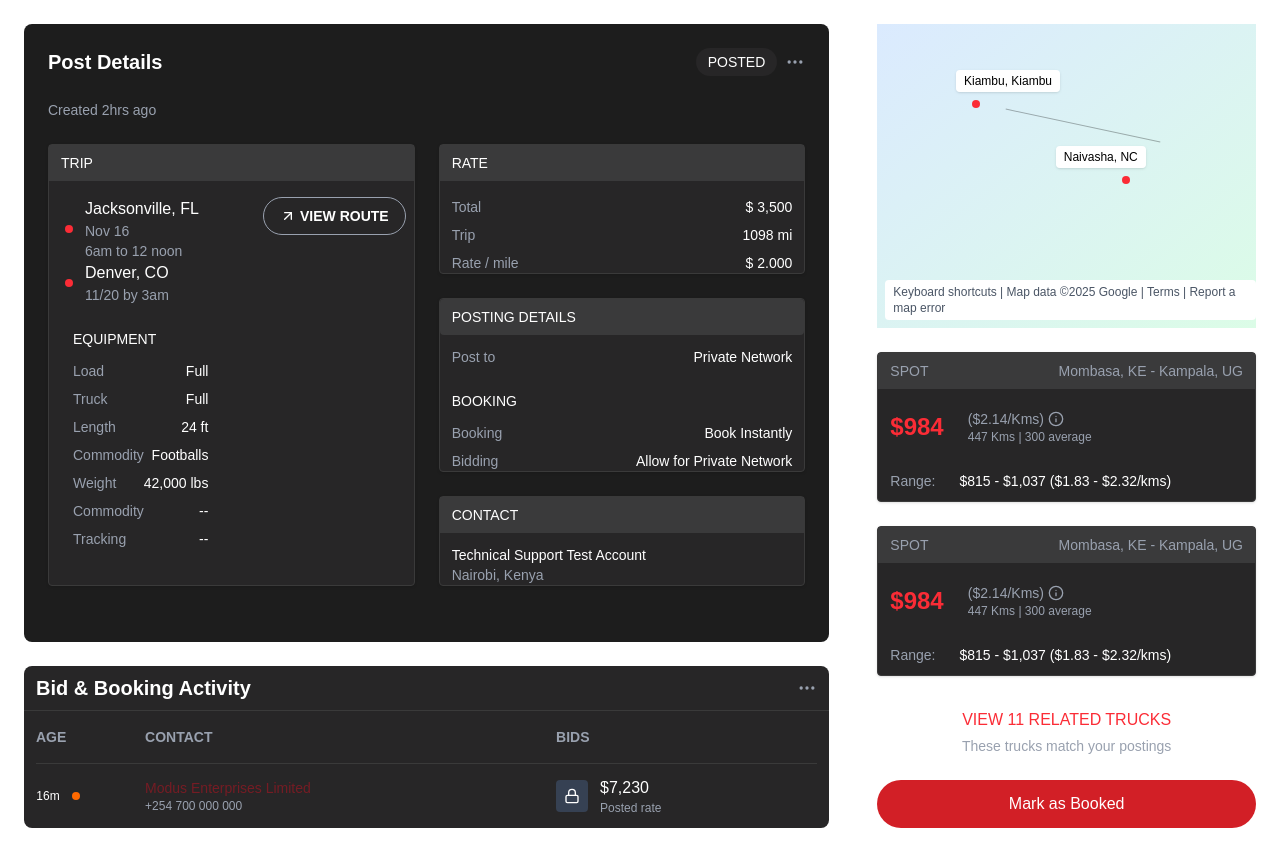
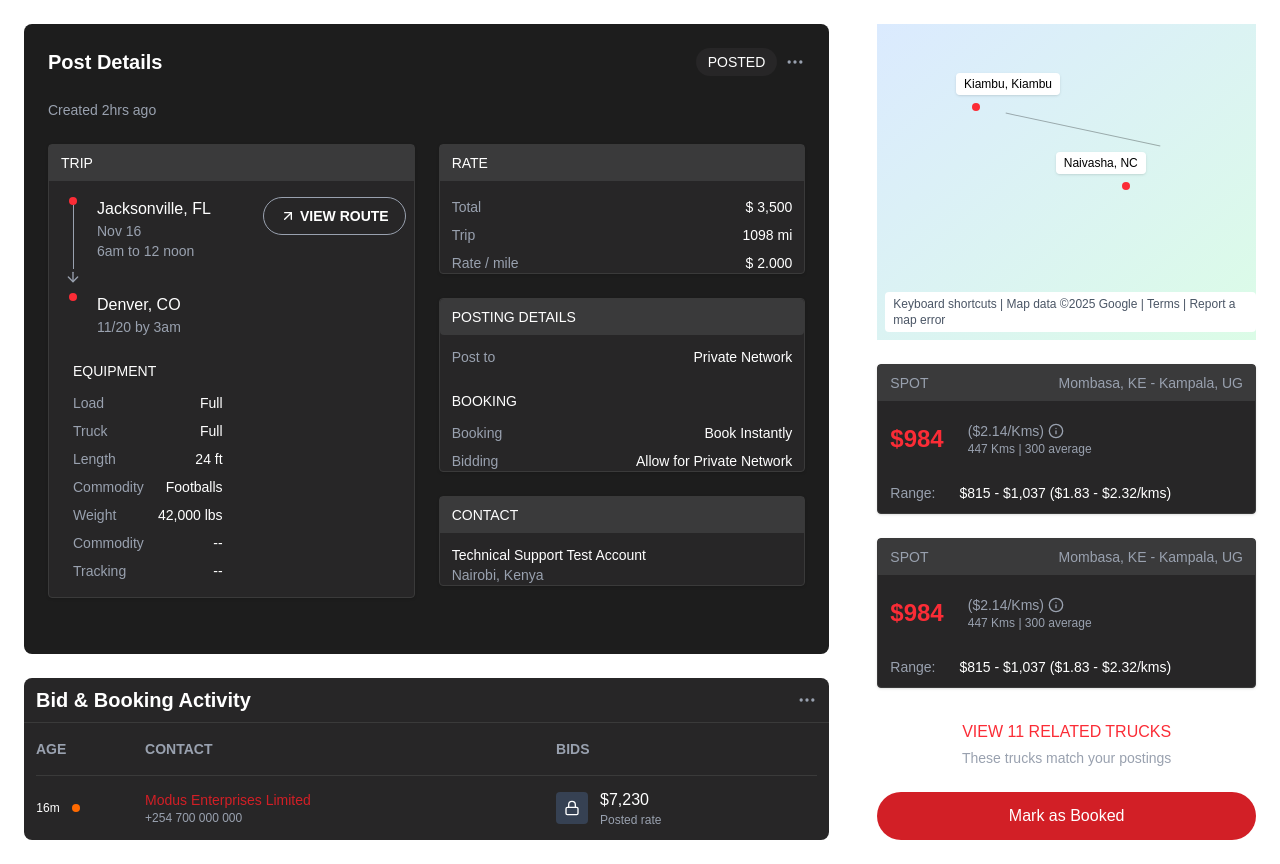
Before and after one commit to mwaijohn/apexloads, a Next.js app: page / in a window 1280 px wide. Built offline with nearby package versions, Linux system fonts and the light colour scheme.

Commit message:
aligned item route view

```diff
--- a/src/app/components/postdetails/BidAndBookingActivityCard.tsx
+++ b/src/app/components/postdetails/BidAndBookingActivityCard.tsx
@@ -31,7 +31,7 @@ const BidAndBookingActivityCard = () => {
                             </td>
                             <td className="py-3">
                                 <div>
-                                    <p className="text-[#751c24] text-sm">Modus Enterprises Limited</p>
+                                    <p className="text-[#d21f26] text-sm">Modus Enterprises Limited</p>
                                     <p className="text-gray-400 text-xs">+254 700 000 000</p>
                                 </div>
                             </td>
--- a/src/app/components/postdetails/TripCard.tsx
+++ b/src/app/components/postdetails/TripCard.tsx
@@ -1,5 +1,5 @@
 import React from 'react';
-import { ArrowRight, ArrowUpRight } from 'lucide-react';
+import { ArrowDown, ArrowUpRight } from 'lucide-react';
 
 const TripCard = () => {
     return (
@@ -7,52 +7,64 @@ const TripCard = () => {
             <h3 className="text-sm font-medium mb-4 bg-[#3a3a3b] px-3 py-2">TRIP</h3>
             <div className="space-y-4 px-2 flex flex-row justify-between">
                 <div className='px-2'>
-                    <div className="flex items-center">
-                        <div className="w-2 h-2 bg-red-500 rounded-full mr-3"></div>
+                    <div className="flex flex-row items-start">
+                        {/* Timeline */}
+                        <div className="flex flex-col items-center mr-4">
+                            <div className="w-2 h-2 bg-red-500 rounded-full"></div>
+                            <div className="flex flex-col items-center">
+                                <div className="h-4 w-px bg-gray-400"></div>
+                                <div className="h-4 w-px bg-gray-400"></div>
+                                <div className="h-4 w-px bg-gray-400"></div>
+                                <div className="h-4 w-px bg-gray-400"></div>
+                                <ArrowDown className="w-4 h-4 text-gray-400" />
+                            </div>
+                            <div className="w-2 h-2 bg-red-500 rounded-full mt-2"></div>
+                        </div>
+                        {/* Locations */}
+                        <div className="flex flex-col gap-8">
+                            {/* Origin */}
                             <div>
                                 <p className="font-medium">Jacksonville, FL</p>
                                 <p className="text-gray-400 text-sm">Nov 16</p>
                                 <p className="text-gray-400 text-sm">6am to 12 noon</p>
                             </div>
-                    </div>
-                    <div className="flex items-center">
-                        <div className="w-2 h-2 bg-red-500 rounded-full mr-3"></div>
+                            {/* Destination */}
                             <div>
                                 <p className="font-medium">Denver, CO</p>
                                 <p className="text-gray-400 text-sm">11/20 by 3am</p>
                             </div>
                         </div>
-
+                    </div>
                     <div className="mt-6 ml-2">
                         <h4 className="text-sm font-medium mb-3">EQUIPMENT</h4>
                         <div className="space-y-2 text-sm">
-                            <div className="flex justify-between">
+                            <div className="grid grid-cols-2 gap-2">
                                 <span className="text-gray-400">Load</span>
-                                <span>Full</span>
+                                <span className="text-right">Full</span>
                             </div>
-                            <div className="flex justify-between">
+                            <div className="grid grid-cols-2 gap-2">
                                 <span className="text-gray-400">Truck</span>
-                                <span>Full</span>
+                                <span className="text-right">Full</span>
                             </div>
-                            <div className="flex justify-between">
+                            <div className="grid grid-cols-2 gap-2">
                                 <span className="text-gray-400">Length</span>
-                                <span>24 ft</span>
+                                <span className="text-right">24 ft</span>
                             </div>
-                            <div className="flex justify-between">
+                            <div className="grid grid-cols-2 gap-2">
                                 <span className="text-gray-400">Commodity</span>
-                                &nbsp;&nbsp;<span>Footballs</span>
+                                <span className="text-right">Footballs</span>
                             </div>
-                            <div className="flex justify-between">
+                            <div className="grid grid-cols-2 gap-2">
                                 <span className="text-gray-400">Weight</span>
-                                <span>42,000 lbs</span>
+                                <span className="text-right">42,000 lbs</span>
                             </div>
-                            <div className="flex justify-between">
+                            <div className="grid grid-cols-2 gap-2">
                                 <span className="text-gray-400">Commodity</span>
-                                <span>--</span>
+                                <span className="text-right">--</span>
                             </div>
-                            <div className="flex justify-between">
+                            <div className="grid grid-cols-2 gap-2">
                                 <span className="text-gray-400">Tracking</span>
-                                <span>--</span>
+                                <span className="text-right">--</span>
                             </div>
                         </div>
                     </div>
```
Lines whose indentation alone changed are shown as unchanged.
